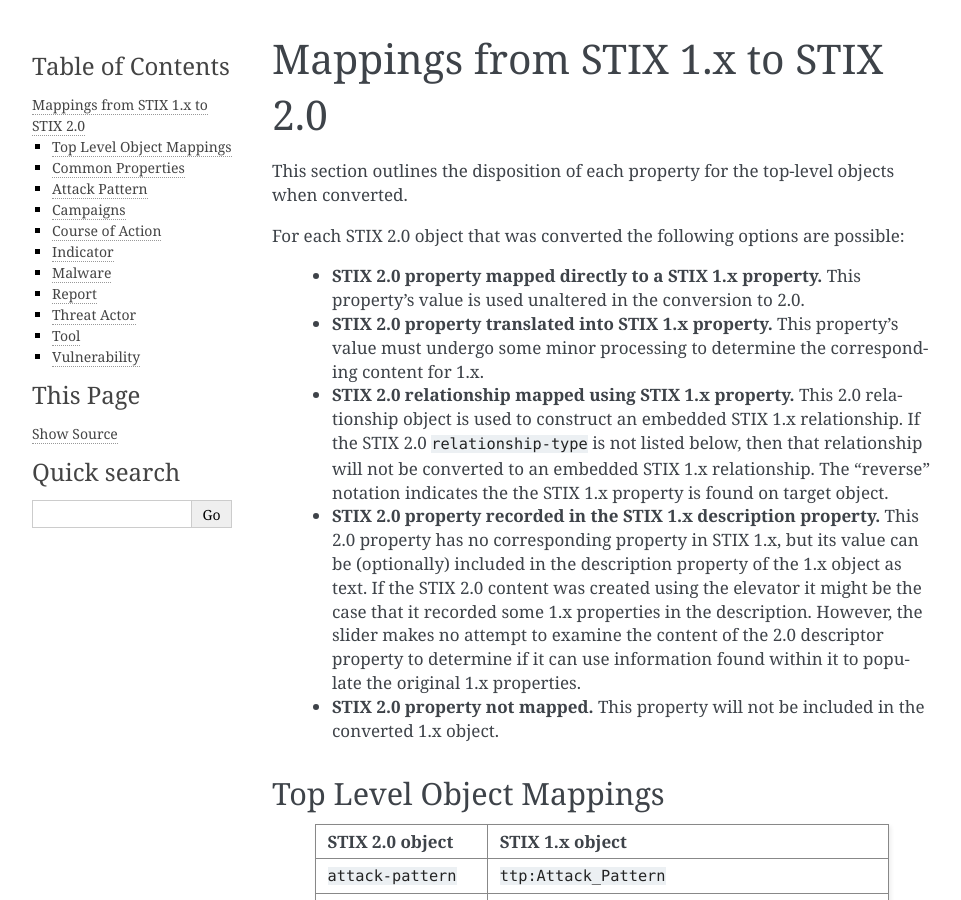
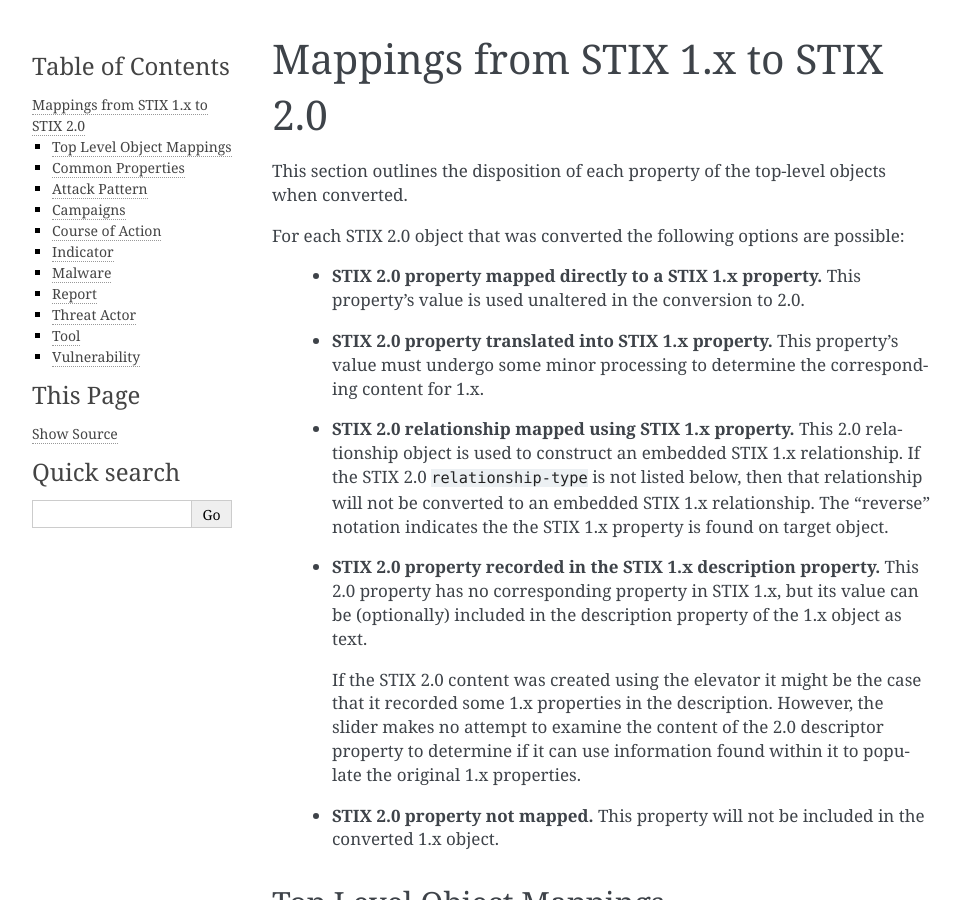
Before and after one commit to oasis-open/cti-stix-slider, a Sphinx documentation site: the page built from docs/stix-mappings.rst, in a window 1280 px wide and 900 px high. Shown: the whole window, without its empty margins (148-1109 px from the left). Built offline with Sphinx 7.4.7, drawn with Linux system fonts in a browser that asks for light colours; some of the changed text lies outside the part shown.

````diff
--- a/docs/conversion-issues.rst
+++ b/docs/conversion-issues.rst
@@ -25,8 +25,10 @@
 Since that is the highest level of data marking available in STIX 2.0,
 any object downgraded will contain embedded object-level markings in their STIX 1.X representation regardless of
 using the same marking definition in multiple places. Therefore, it can result in a verbose output compared to its 2.X counterpart.
-The supported marking types are: TLP, Statement and AIS. The marking-definition objects will be placed in the STIX_Header
+The marking-definition objects will be placed in the STIX_Header
 section of the document.
+
+The supported marking types are: TLP, Statement and AIS.
 
 Kill Chains
 -------------
--- a/docs/index.rst
+++ b/docs/index.rst
@@ -6,7 +6,7 @@
 Welcome to stix2-slider's documentation!
 ========================================
 
-To convert STIX 1.x XML to STIX 2.0 JSON use the stix2-elevator [link]
+To convert STIX 1.x XML to STIX 2.0 JSON use the `stix2-elevator <https://pypi.python.org/pypi/stix2-elevator>`_.
 
 .. toctree::
    :maxdepth: 2
--- a/docs/install.rst
+++ b/docs/install.rst
@@ -14,7 +14,7 @@
       1.2.0.x, depending on whether you want to support STIX 1.1.1 or
       STIX 1.2.
 
--  `python-stix2 <https://pypi.python.org/pypi/python-stix2>`_ >= 1.0.0
+-  `python-stix2 <https://pypi.python.org/pypi/python-stix2>`_ >= 1.0.2
 -  `stixmarx <https://pypi.python.org/pypi/stixmarx>`_ >= 1.0.3
 
 Installation Steps
--- a/docs/stix-mappings.rst
+++ b/docs/stix-mappings.rst
@@ -1,7 +1,7 @@
 Mappings from STIX 1.x to STIX 2.0
 =======================================
 
-This section outlines the disposition of each property for the top-level objects when converted.
+This section outlines the disposition of each property of the top-level objects when converted.
 
 For each STIX 2.0 object that was converted the following options are possible:
 
@@ -12,7 +12,9 @@
    If the STIX 2.0 ``relationship-type`` is not listed below, then that relationship will not be converted to an embedded STIX 1.x relationship.
    The "reverse" notation indicates the the STIX 1.x property is found on target object.
  - **STIX 2.0 property recorded in the STIX 1.x description property.**  This 2.0 property has no corresponding property in STIX 1.x, but its value
-   can be (optionally) included in the description property of the 1.x object as text.  If the STIX 2.0 content was created using the elevator
+   can be (optionally) included in the description property of the 1.x object as text.
+
+   If the STIX 2.0 content was created using the elevator
    it might be the case that it recorded some 1.x properties in the description.  However, the slider makes no attempt to examine the content of
    the 2.0 descriptor property to determine if it can use information found within it to populate the original 1.x properties.
  - **STIX 2.0 property not mapped.**  This property will not be included in the converted 1.x object.
@@ -338,6 +340,8 @@
                 </coa:Description>
     </stix:Course_Of_Action>
 
+Notice that although there is information in the STIX 2.0 description property (from a previous use of the elevator) that
+could be used to populate STIX 1.x properties, the description property is transferred directly, with no additional processing.
 
 Indicator
 ------------------
@@ -362,7 +366,7 @@
 +-------------------------+---------------------------------------------+
 | ``pattern``             | ``IndicatorExpression``                     |
 +-------------------------+---------------------------------------------+
-| ``labels```             | ``Type``                                    |
+| ``labels``              | ``Type``                                    |
 +-------------------------+---------------------------------------------+
 
 **STIX 2.0 Relationships Mapped Using STIX 1.x Relationships**
@@ -606,6 +612,9 @@
             <report:Campaigns>
                 <report:Campaign idref="example:campaign-1855cb8a-d96c-4859-a450-abb1e7c061f2" xsi:type='campaign:CampaignType'/>
             </report:Campaigns>
+            <report:Indicators>
+                <report:Indicator idref="example:indicator-66647c79-5766-4ca7-ab8a-a579056e3c83" xsi:type='indicator:IndicatorType'/>
+            </report:Indicators>
         </stix:Report>
 
 Threat Actor
````
Also changed, not shown: other parts of docs/stix-mappings.rst (+7 -5 lines), docs/command-line.rst (+4 -4 lines), docs/slider_log_messages.rst (+6 -4 lines), 4 other files.
